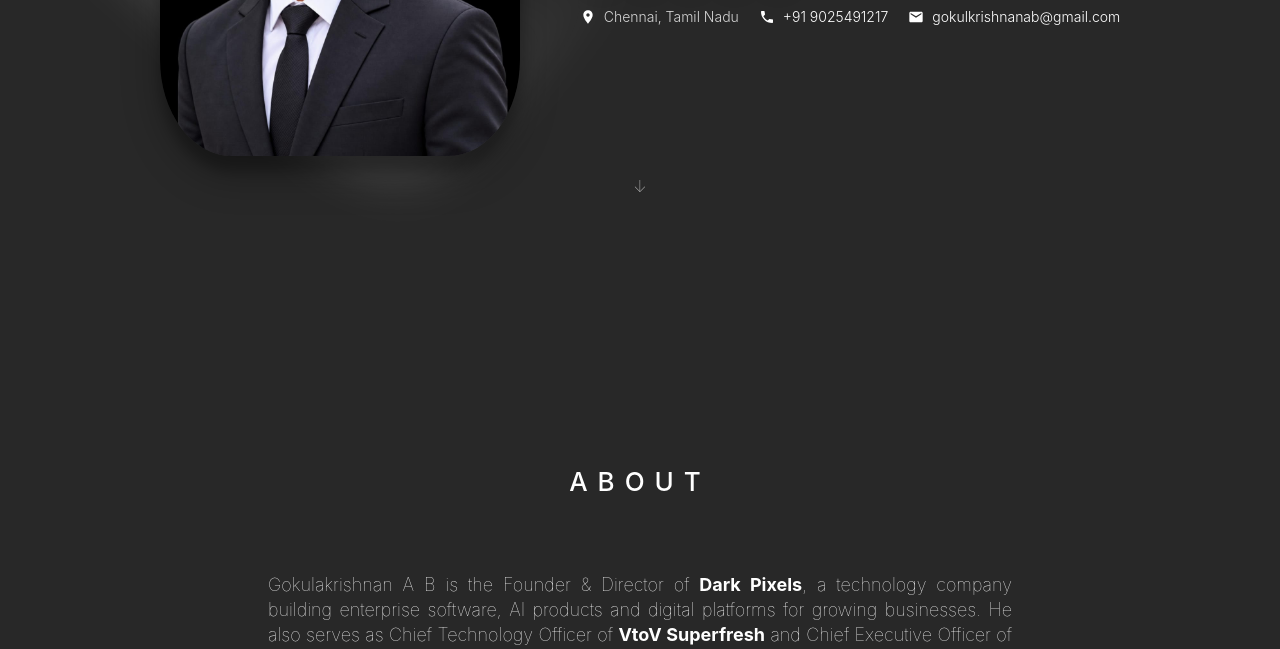
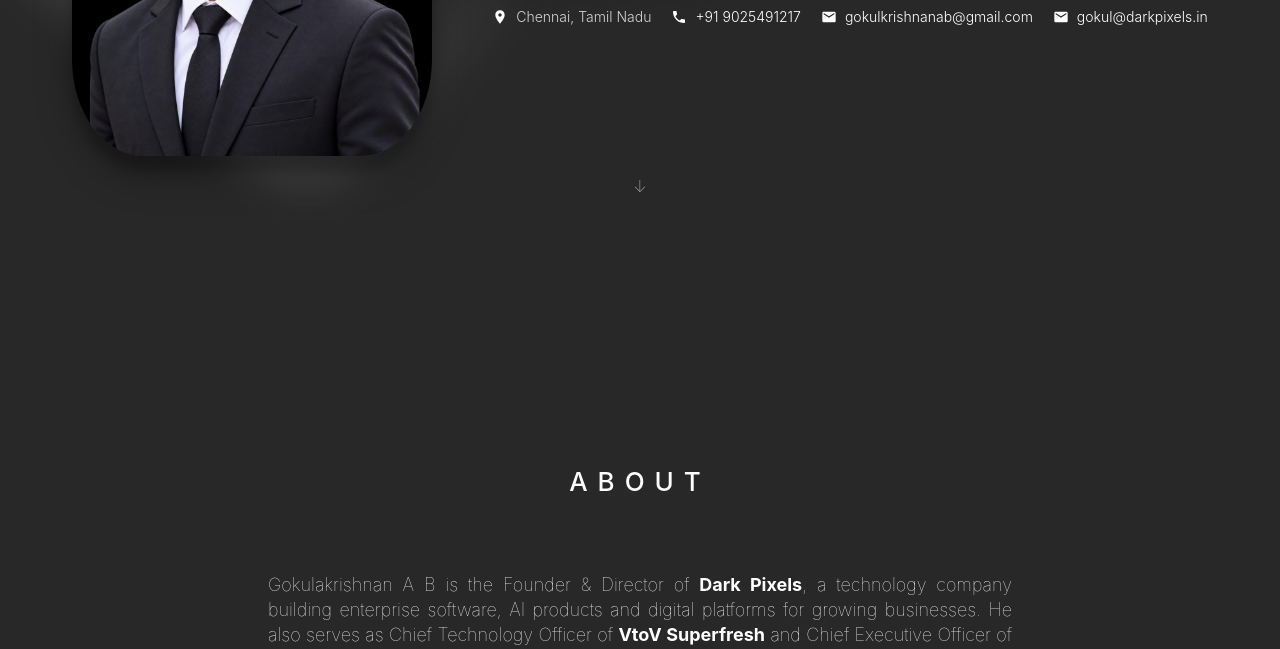
Before and after one commit to dark-pixels/123, a plain HTML site: page index.html in a window 1280 px wide. Shown: the part 451-1100 px from the top of the page. Drawn offline with nearby package versions, Linux system fonts and the light colour scheme.

Commit message:
Add gokul@darkpixels.in to hero contact info
Co-Authored-By: Claude Opus 5.5 <noreply@anthropic.com>

```diff
--- a/index.html
+++ b/index.html
@@ -396,6 +396,11 @@
                 <!-- Envelope Icon -->
                 <svg viewBox="0 0 24 24"><path d="M20 4H4c-1.1 0-1.99.9-1.99 2L2 18c0 1.1.9 2 2 2h16c1.1 0 2-.9 2-2V6c0-1.1-.9-2-2-2zm0 4l-8 5-8-5V6l8 5 8-5v2z"/></svg>
                 <a href="mailto:gokulkrishnanab@gmail.com">gokulkrishnanab@gmail.com</a>
+              </div>
+              <div class="contact-item">
+                <!-- Envelope Icon -->
+                <svg viewBox="0 0 24 24"><path d="M20 4H4c-1.1 0-1.99.9-1.99 2L2 18c0 1.1.9 2 2 2h16c1.1 0 2-.9 2-2V6c0-1.1-.9-2-2-2zm0 4l-8 5-8-5V6l8 5 8-5v2z"/></svg>
+                <a href="mailto:gokul@darkpixels.in">gokul@darkpixels.in</a>
               </div>
             </div>
 
```
